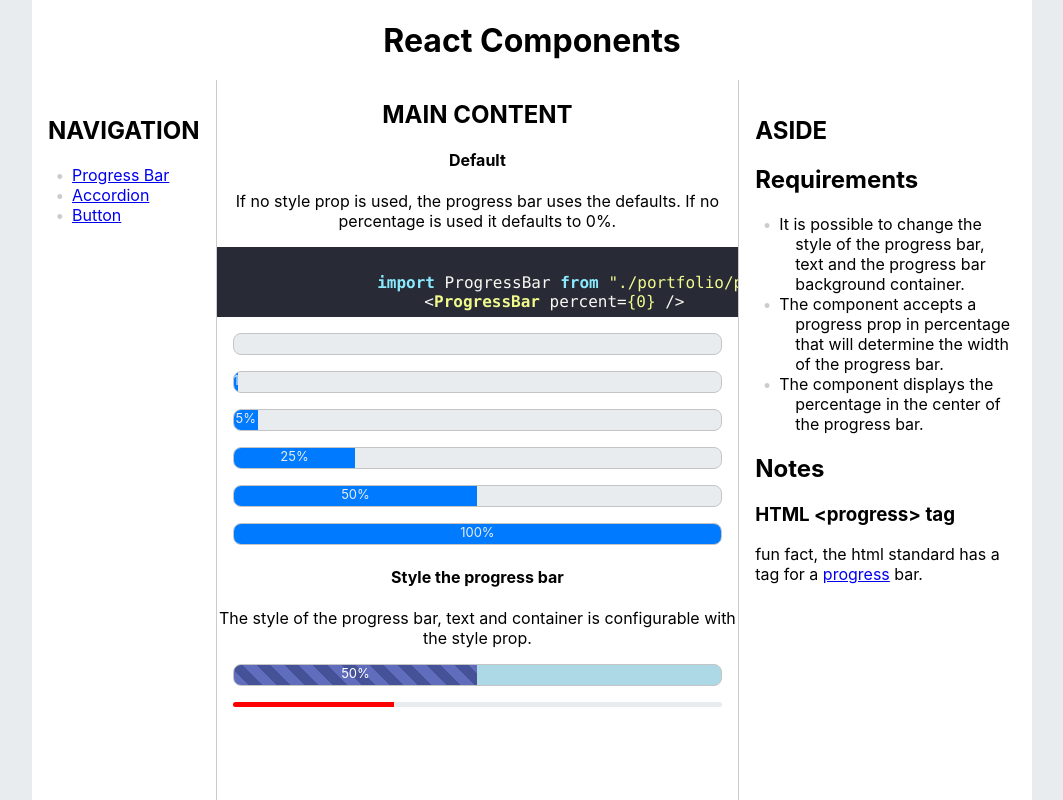
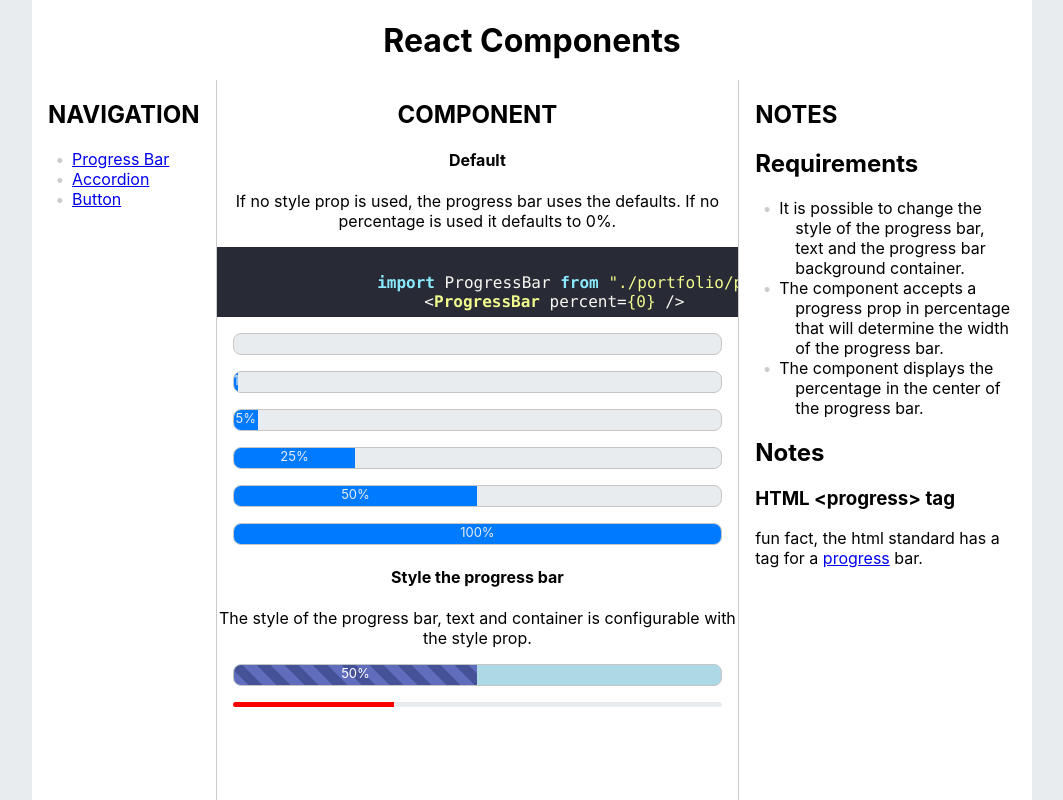
Before and after one commit to ruanha/react-components, a React (Create React App) app: page /react-components/progress-bar in a window 1280 px wide. Shown: the whole page, without its empty margins (108-1171 px from the left). Built offline with nearby package versions, Linux system fonts and the light colour scheme.

Commit message:
fix position of layout column titles

```diff
--- a/src/App.css
+++ b/src/App.css
@@ -34,7 +34,7 @@ aside {
 
 nav,
 aside {
-  padding: 1rem;
+  padding: 0 1rem 0 1rem;
   background-color: var(--white);
 }
 
--- a/src/App.tsx
+++ b/src/App.tsx
@@ -11,14 +11,15 @@ function App() {
       </header>
       <div className="columns">
         <nav>
+          <h2>NAVIGATION</h2>
           <Navigation />
         </nav>
         <main>
-          <h2>MAIN CONTENT</h2>
+          <h2>COMPONENT</h2>
           <Outlet context={"main"} />
         </main>
         <aside>
-          <h2>ASIDE</h2>
+          <h2>NOTES</h2>
           <Outlet context={"aside"} />
         </aside>
       </div>
--- a/src/navigation.tsx
+++ b/src/navigation.tsx
@@ -5,7 +5,6 @@ import "./navigation.css";
 export default function Navigation() {
   return (
     <>
-      <h2>NAVIGATION</h2>
       <ul>
         <li>
           <Link to="progress-bar">Progress Bar</Link>
```
